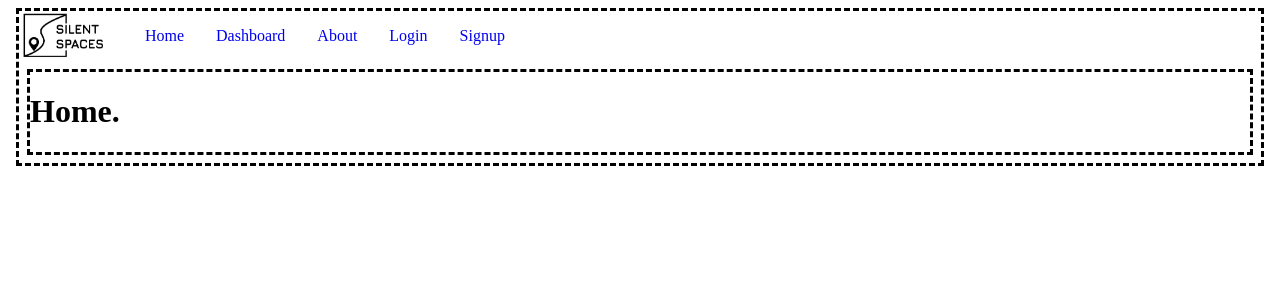
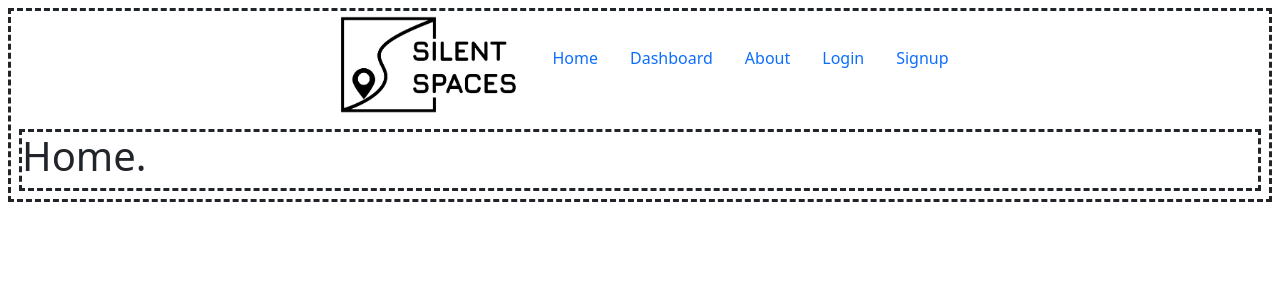
Before and after one commit to Esatduman/Silent-Spaces, a React (Vite) app in the folder Coding Project/silent-spaces/: page / in a window 1280 px wide. Shown: the top 300 px of the page. Built offline with nearby package versions, Linux system fonts and the light colour scheme; no server answers.

Commit message:
made some changes to the App.css

```diff
--- a/Coding Project/silent-spaces/src/App.css
+++ b/Coding Project/silent-spaces/src/App.css
@@ -1,11 +1,14 @@
 .header-logo {
-    max-height: 50px;
+    max-height: 110px;
 }
 
 .header {
     display: flex;
     flex-wrap: wrap;
+    justify-content: center;
+    align-items: center;
 }
+
 
 .header > button {
     margin-left: auto;
--- a/Coding Project/silent-spaces/src/main.jsx
+++ b/Coding Project/silent-spaces/src/main.jsx
@@ -2,6 +2,7 @@ import React from "react";
 import ReactDOM from "react-dom/client";
 import App from "./App.jsx";
 
+import 'bootstrap/dist/css/bootstrap.css'; // CSS here added btw - Esat
 import firebase_cfg from "./firebase_cfg.js";
 import { initializeApp } from "firebase/app";
 
--- /dev/null
+++ b/package.json
@@ -0,0 +1,5 @@
+{
+  "dependencies": {
+    "bootstrap": "^5.3.3"
+  }
+}
```
Also changed, not shown: Coding Project/silent-spaces/src/routes/Home.jsx (line endings or trailing spaces), 1 other file (tests, documents, lock files or other folders).
